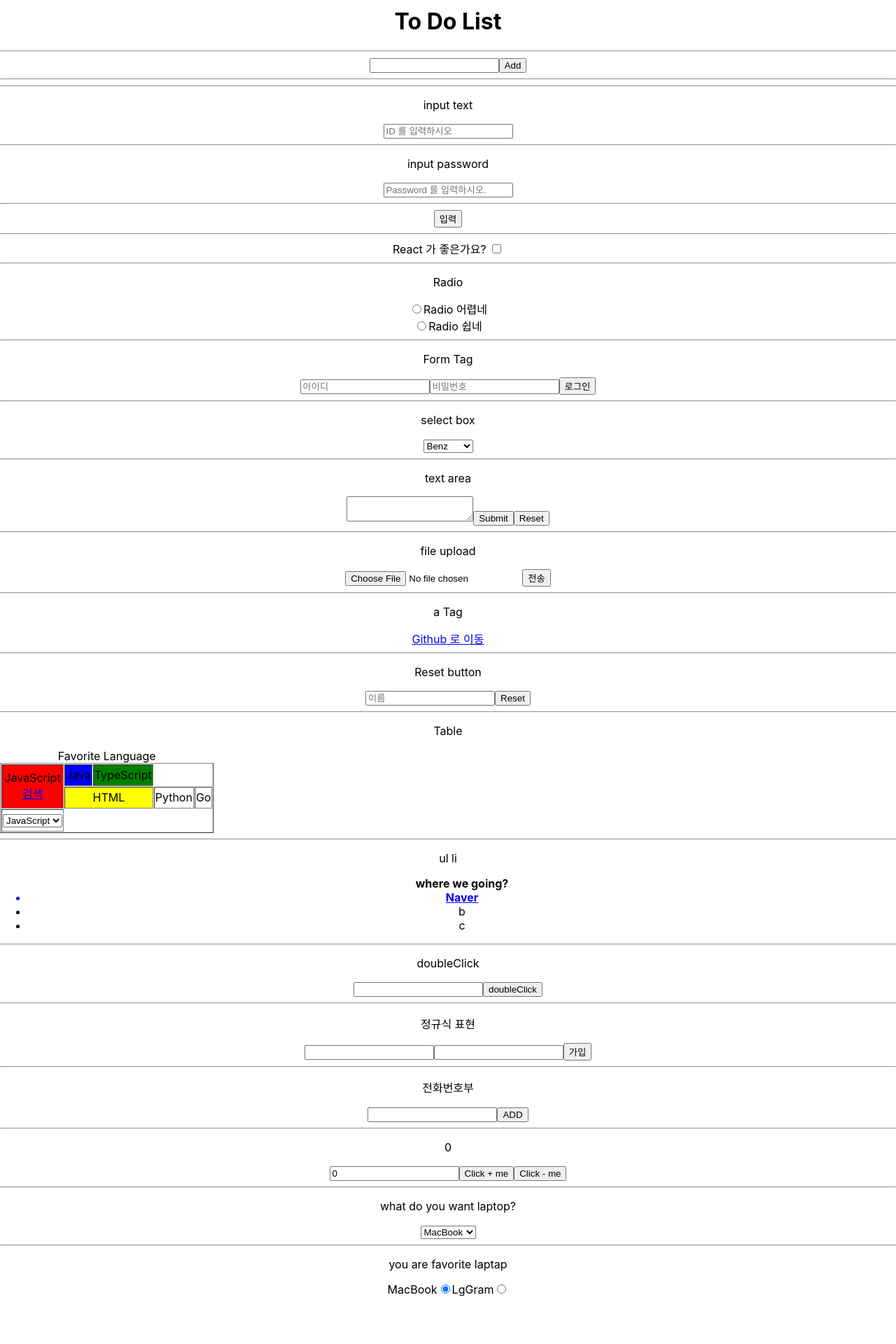
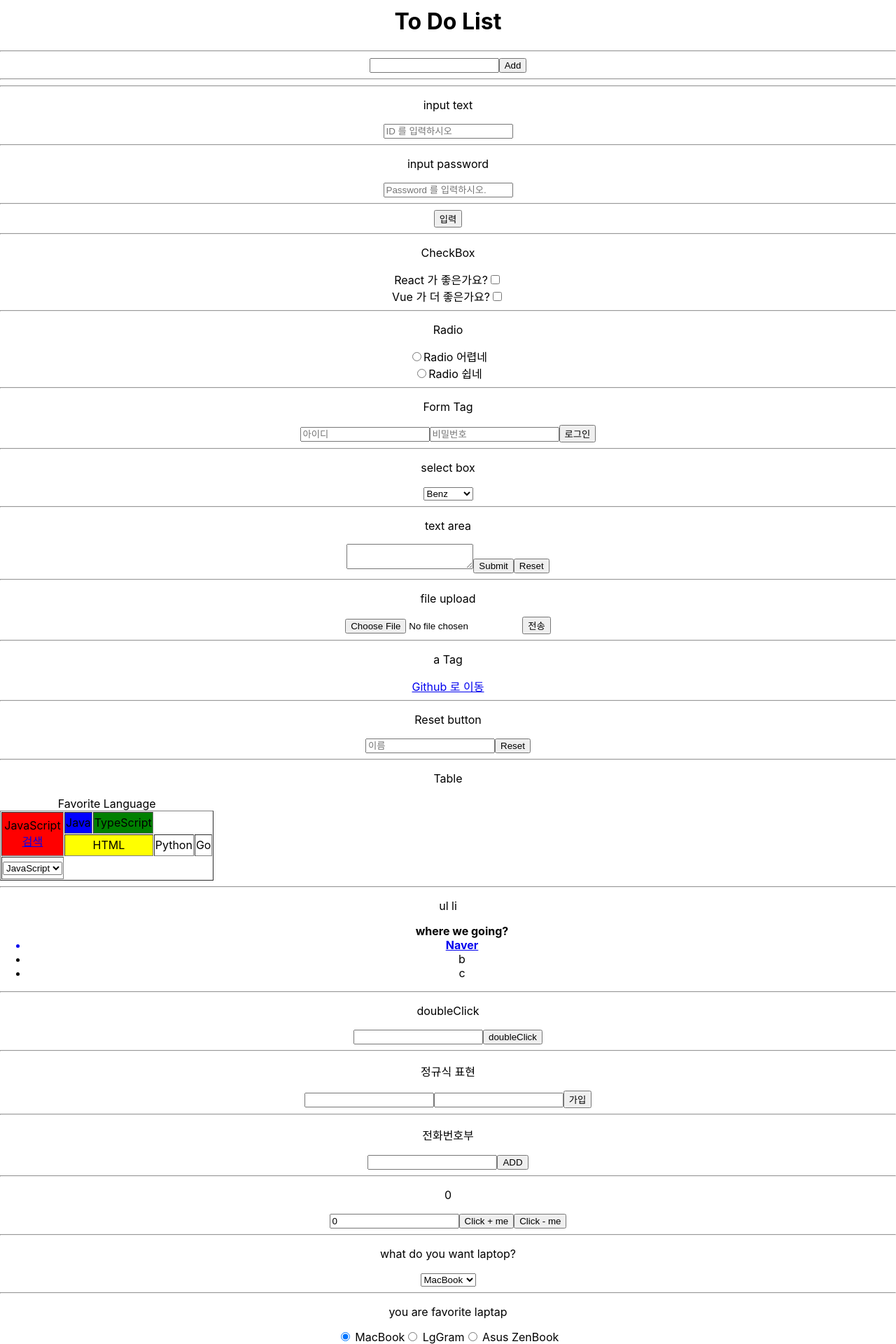
Before and after one commit to bigveloper/react_ToDoList, a React (Create React App) app: page / in a window 1280 px wide. Shown: the part 10-1930 px from the top of the page at 70% size. Before the commit the page ends 1862 px from the top, so only its background shows below. Built offline with nearby package versions, Linux system fonts and the light colour scheme.

Commit message:
checkbox...done....

```diff
--- a/src/App.js
+++ b/src/App.js
@@ -77,9 +77,9 @@ function App() {
         console.log('입력 완료');
     };
 
-    const checkOnChange = () => {
+    const checkOnChange = (e) => {
         console.log(!isChecked);
-        setIsChecked(!isChecked);
+        setIsChecked(e.target.value);
     };
 
     const clickOnRadio = () => {
@@ -201,9 +201,9 @@ function App() {
         setSelbox(e.target.value);
     };
 
-    const flaptop = () => {
-        console.log(!laptop);
-        setLaptop(!laptop);
+    const flaptop = (e) => {
+        console.log(laptop);
+        setLaptop(e.target.value);
     };
     // JSX
     return (
@@ -231,7 +231,16 @@ function App() {
                 입력
             </button>
             <hr />
-            React 가 좋은가요? <input type="checkbox" checked={isChecked} onChange={checkOnChange} />
+            <p> CheckBox </p>
+            <label>
+                React 가 좋은가요?
+                <input type="checkbox" value={isChecked} checked={isChecked} name="framework" onChange={checkOnChange} />
+            </label>
+            <br />
+            <label>
+                Vue 가 더 좋은가요?
+                <input type="checkbox" value={isChecked} checked={isChecked} name="framework" onChange={checkOnChange} />
+            </label>
             <hr />
             <p> Radio </p>
             <label>
@@ -369,12 +378,13 @@ function App() {
             <hr />
             <p>you are favorite laptap</p>
             <label>
-                MacBook
-                <input type="radio" value={laptop} id="MacBook" name="laptop" checked="false" onclick={flaptop} />
+                <input type="radio" value={laptop} id="MacBook" name="laptop" checked="false" onclick={flaptop} /> MacBook
             </label>
             <label>
-                LgGram
-                <input type="radio" value={laptop} id="LgGram" name="laptop" onclick={flaptop} />
+                <input type="radio" value={laptop} id="LgGram" name="laptop" onclick={flaptop} /> LgGram
+            </label>
+            <label>
+                <input type="radio" value={laptop} id="ZenBook" name="laptop" onclick={flaptop} /> Asus ZenBook
             </label>
         </div>
     );
```
